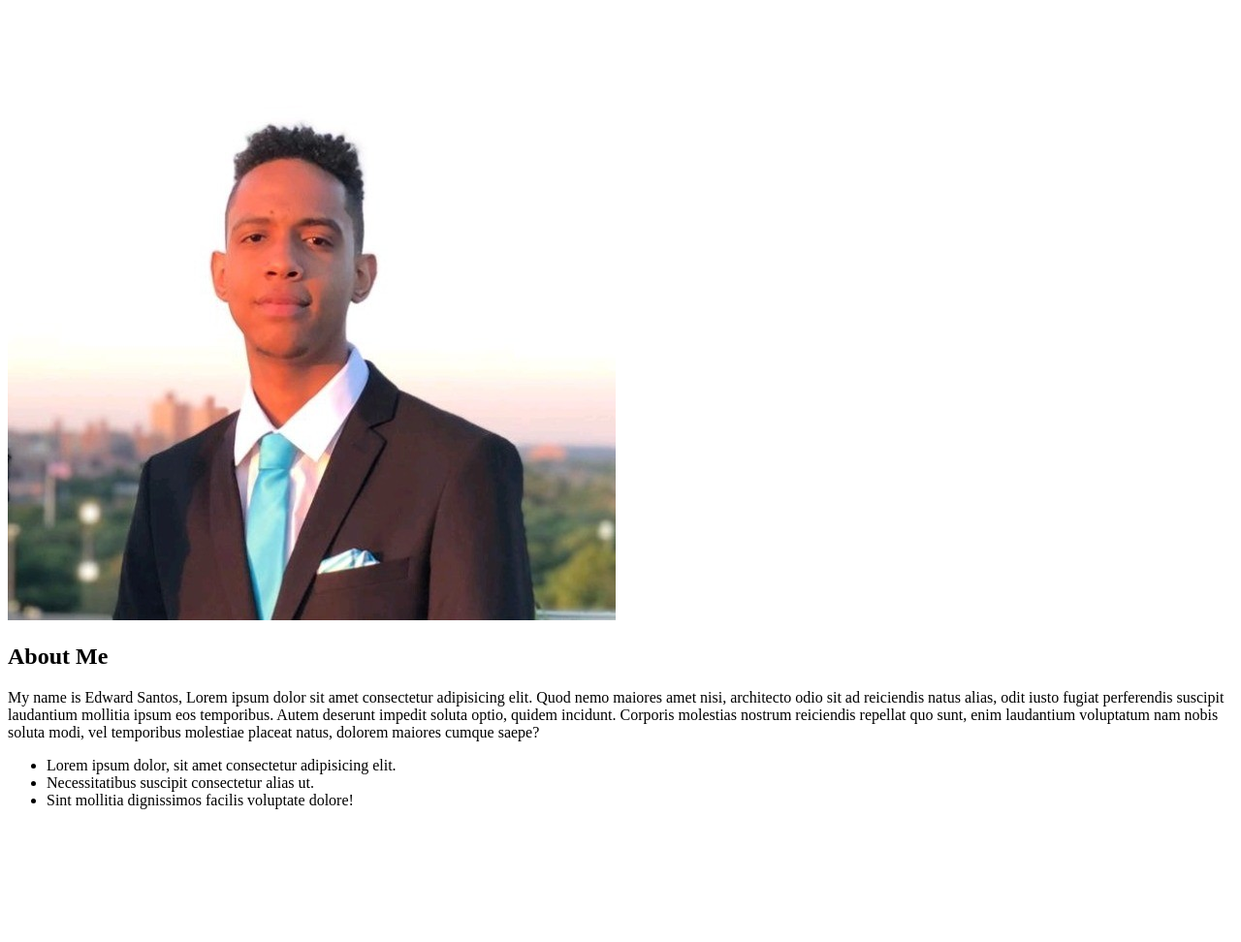
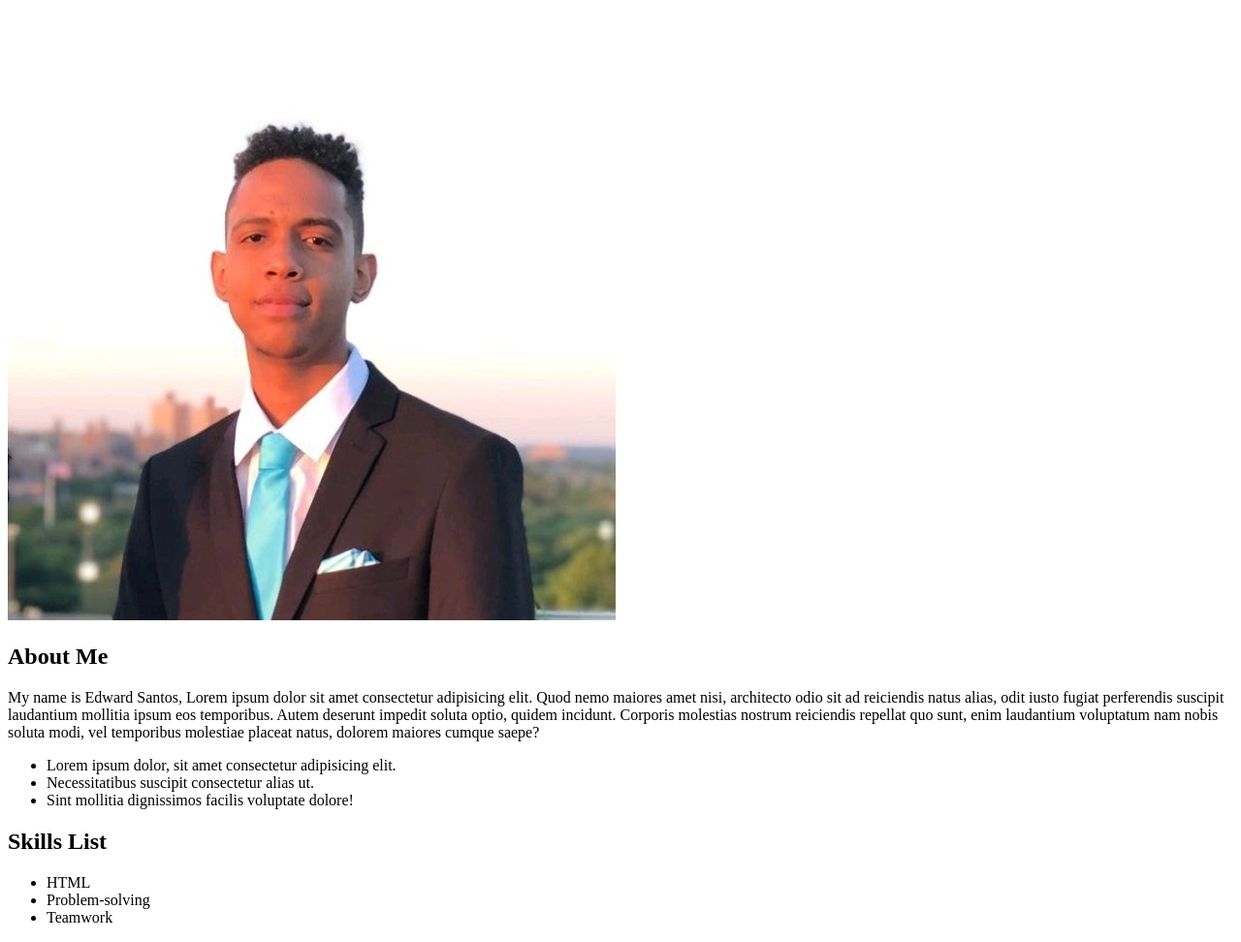
Before and after one commit to EdwardS02/personal-page, a plain HTML site: page index.html in a window 1280 px wide. Shown: the part 101-1073 px from the top of the page at 97% size. Before the commit the page ends 952 px from the top, so only its background shows below. Drawn offline with Linux system fonts and the light colour scheme.

Commit message:
Add Skills List Section

```diff
--- a/index.html
+++ b/index.html
@@ -13,7 +13,7 @@
         <p>Junior Web Developer</p>
         <img src="./img/pfp.jpg" alt="Profile picture of Edward Santos">
     </header>
-
+    <!-- About Me Section -->
     <section id="about">
         <h2>About Me</h2>
         <p>My name is Edward Santos, Lorem ipsum dolor sit amet consectetur adipisicing elit. Quod nemo maiores amet nisi, architecto odio sit ad reiciendis natus alias, odit iusto fugiat perferendis suscipit laudantium mollitia ipsum eos temporibus.
@@ -25,6 +25,15 @@
             <li>Sint mollitia dignissimos facilis voluptate dolore!</li>
         </ul>
     </section>
+    <!-- Skills or Special Interests Section -->
+    <section id="skills-list">
+        <h2>Skills List</h2>
+        <ul>
+            <li>HTML</li>
+            <li>Problem-solving</li>
+            <li>Teamwork</li>
+        </ul>
+    </section>
 
 </body>
 </html>
```
